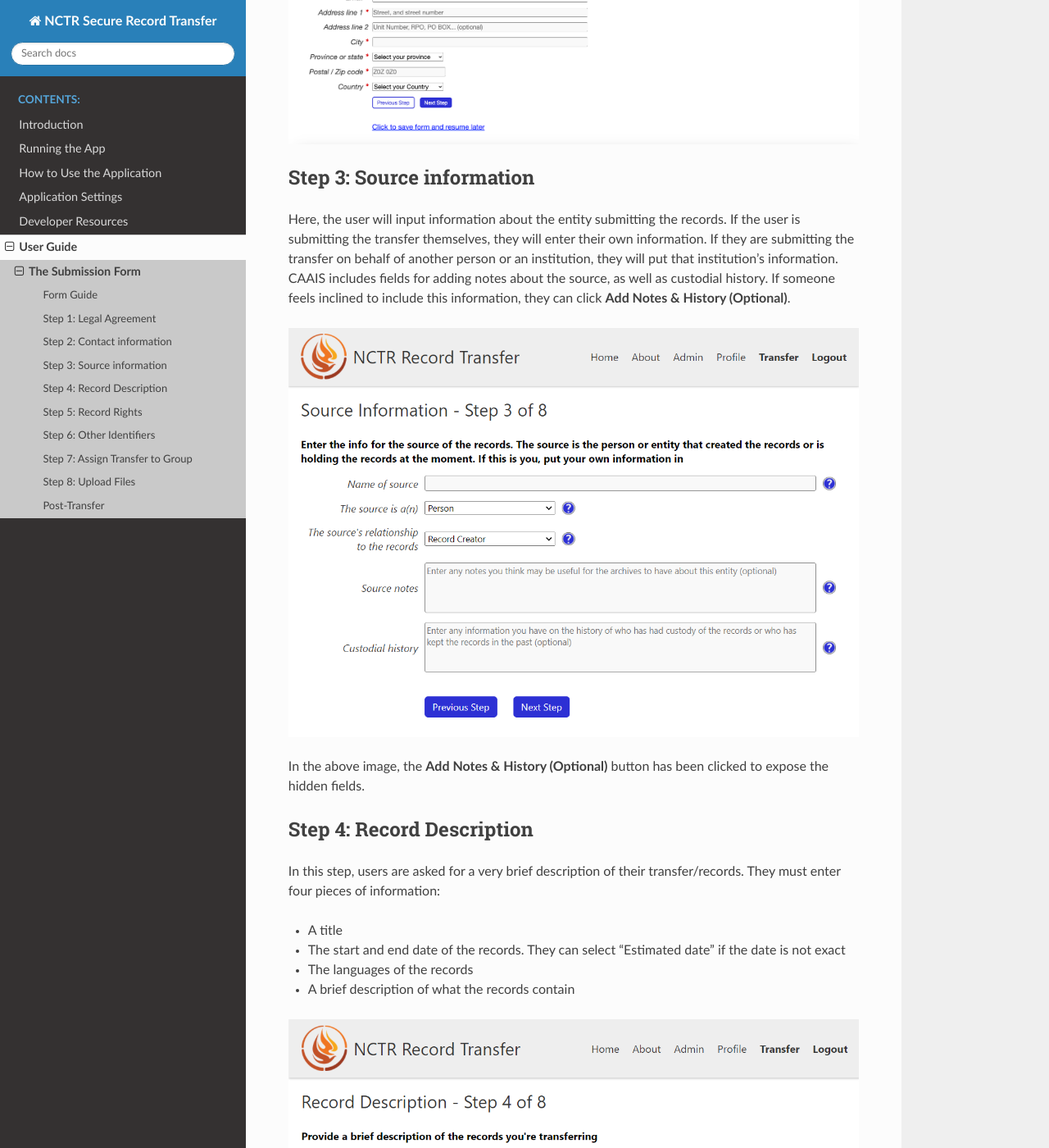
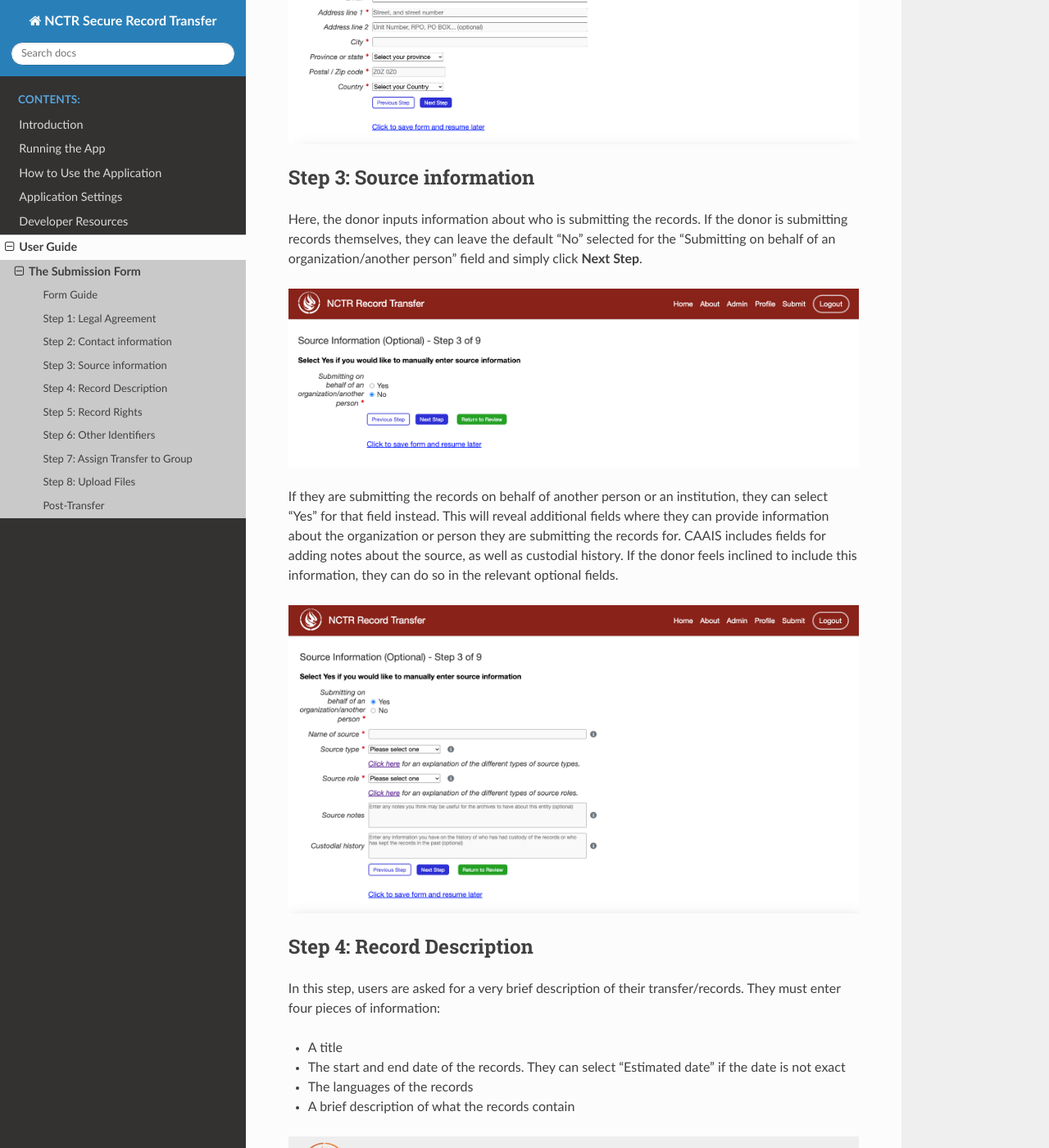
Before and after one commit to NationalCentreTruthReconciliation/Secure-Record-Transfer, a Sphinx documentation site: the page built from docs/userguide/submission-form.rst, in a window 1280 px wide and 1400 px high, scrolled down 2193 px. Shown: the whole window at 82% size. Built offline with Sphinx 7.4.7 and the Read the Docs theme 3.1.0, drawn with Linux system fonts in a browser that asks for light colours.

Commit message:
Complete till Step 3

```diff
--- a/docs/userguide/submission-form.rst
+++ b/docs/userguide/submission-form.rst
@@ -61,20 +61,21 @@
 Step 3: Source information
 ##########################
 
-Here, the user will input information about the entity submitting the records. If the user is
-submitting the transfer themselves, they will enter their own information. If they are submitting
-the transfer on behalf of another person or an institution, they will put that institution's
-information. CAAIS includes fields for adding notes about the source, as well as custodial history.
-If someone feels inclined to include this information, they can click **Add Notes & History
-(Optional)**.
+Here, the donor inputs information about who is submitting the records. If the donor is submitting
+records themselves, they can leave the default "No" selected for the "Submitting on behalf of an
+organization/another person" field and simply click **Next Step**.
 
-.. image:: images/transfer_step_3.png
-    :alt: Step 3 of the transfer form
+.. image:: images/transfer_step_3_not_on_behalf.png
+    :alt: Step 3 of the transfer form, not submitting on behalf of another person or organization
 
+If they are submitting the records on behalf of another person or an institution, they can select
+"Yes" for that field instead. This will reveal additional fields where they can provide
+information about the organization or person they are submitting the records for. CAAIS includes
+fields for adding notes about the source, as well as custodial history. If the donor feels inclined
+to include this information, they can do so in the relevant optional fields.
 
-In the above image, the **Add Notes & History (Optional)** button has been clicked to expose the
-hidden fields.
-
+.. image:: images/transfer_step_3_on_behalf.png
+    :alt: Step 3 of the transfer form, submitting on behalf of another person or organization
 
 Step 4: Record Description
 ##########################
```
Also changed, not shown: docs/userguide/images/transfer_step_3_not_on_behalf.png (added), docs/userguide/images/transfer_step_3_on_behalf.png (added).
